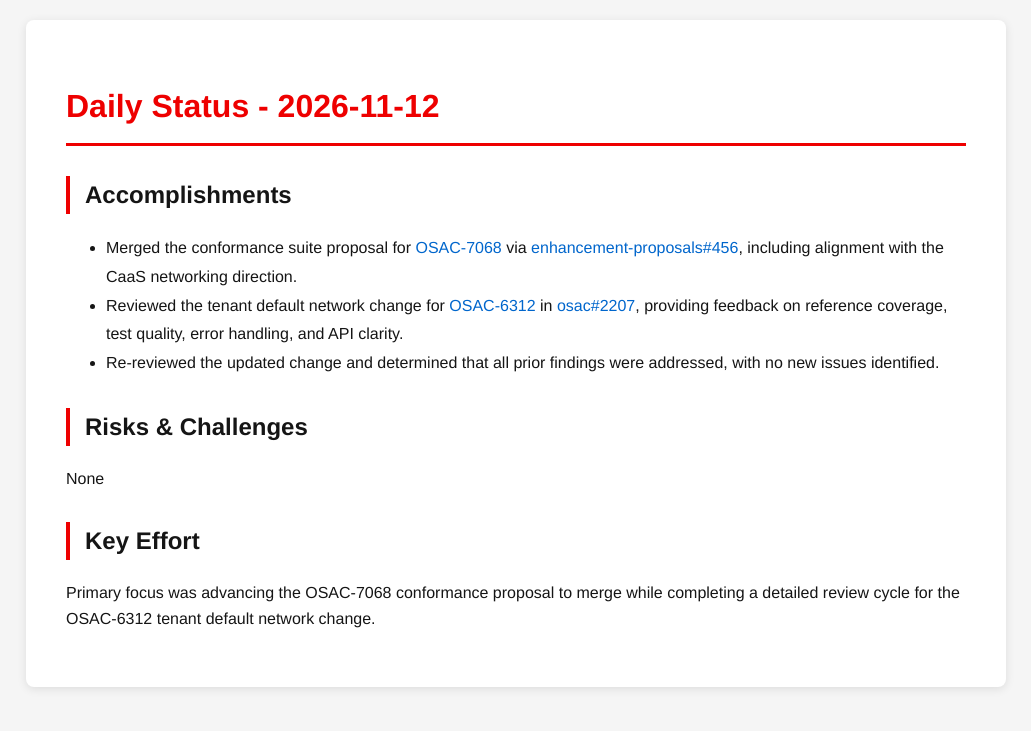
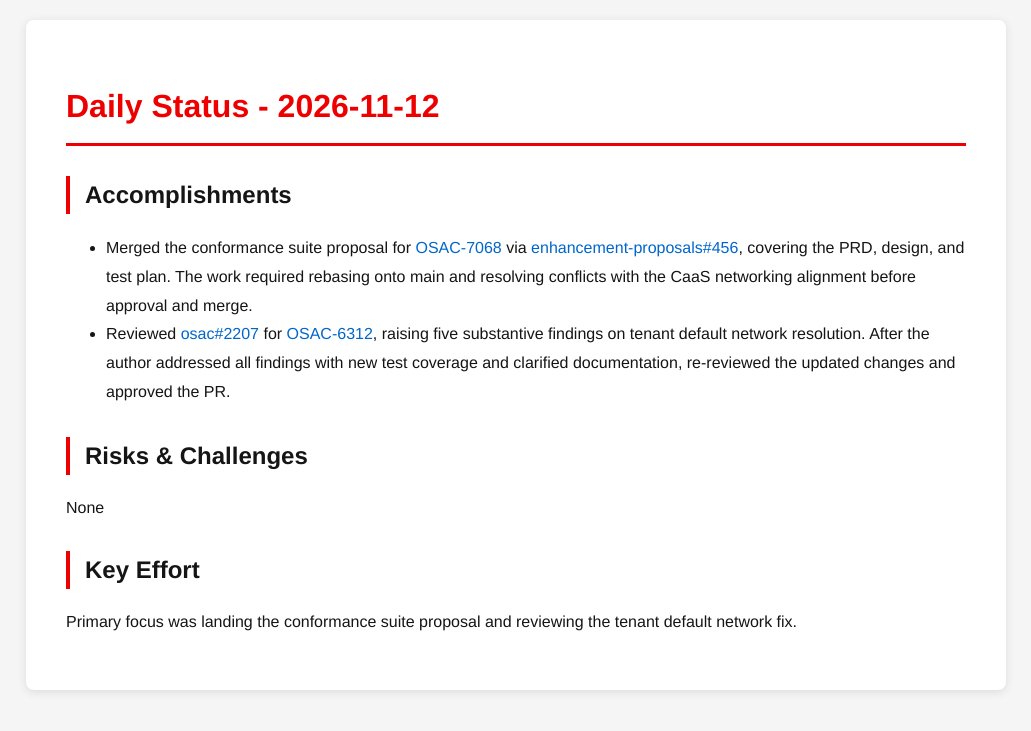
Before and after one commit to tzvatot/daily-status, a Jekyll site: the page built from 2026-11-12.md, in a window 1280 px wide. Shown: the top 731 px of the page, without its empty margins (124-1155 px from the left). Built offline with Jekyll 4.4.1, drawn with Linux system fonts in a browser that asks for light colours.

Commit message:
Daily status update - 2026-11-12

```diff
--- a/2026-11-12.md
+++ b/2026-11-12.md
@@ -7,12 +7,11 @@ date: 2026-11-12
 # Daily Status - 2026-11-12
 
 ## Accomplishments
-- Merged the conformance suite proposal for [OSAC-7068](https://redhat.atlassian.net/browse/OSAC-7068) via [enhancement-proposals#456](https://github.com/osac-project/enhancement-proposals/pull/456), including alignment with the CaaS networking direction.
-- Reviewed the tenant default network change for [OSAC-6312](https://redhat.atlassian.net/browse/OSAC-6312) in [osac#2207](https://github.com/osac-project/osac/pull/2207), providing feedback on reference coverage, test quality, error handling, and API clarity.
-- Re-reviewed the updated change and determined that all prior findings were addressed, with no new issues identified.
+- Merged the conformance suite proposal for [OSAC-7068](https://redhat.atlassian.net/browse/OSAC-7068) via [enhancement-proposals#456](https://github.com/osac-project/enhancement-proposals/pull/456), covering the PRD, design, and test plan. The work required rebasing onto main and resolving conflicts with the CaaS networking alignment before approval and merge.
+- Reviewed [osac#2207](https://github.com/osac-project/osac/pull/2207) for [OSAC-6312](https://redhat.atlassian.net/browse/OSAC-6312), raising five substantive findings on tenant default network resolution. After the author addressed all findings with new test coverage and clarified documentation, re-reviewed the updated changes and approved the PR.
 
 ## Risks & Challenges
 None
 
 ## Key Effort
-Primary focus was advancing the OSAC-7068 conformance proposal to merge while completing a detailed review cycle for the OSAC-6312 tenant default network change.
+Primary focus was landing the conformance suite proposal and reviewing the tenant default network fix.
```
